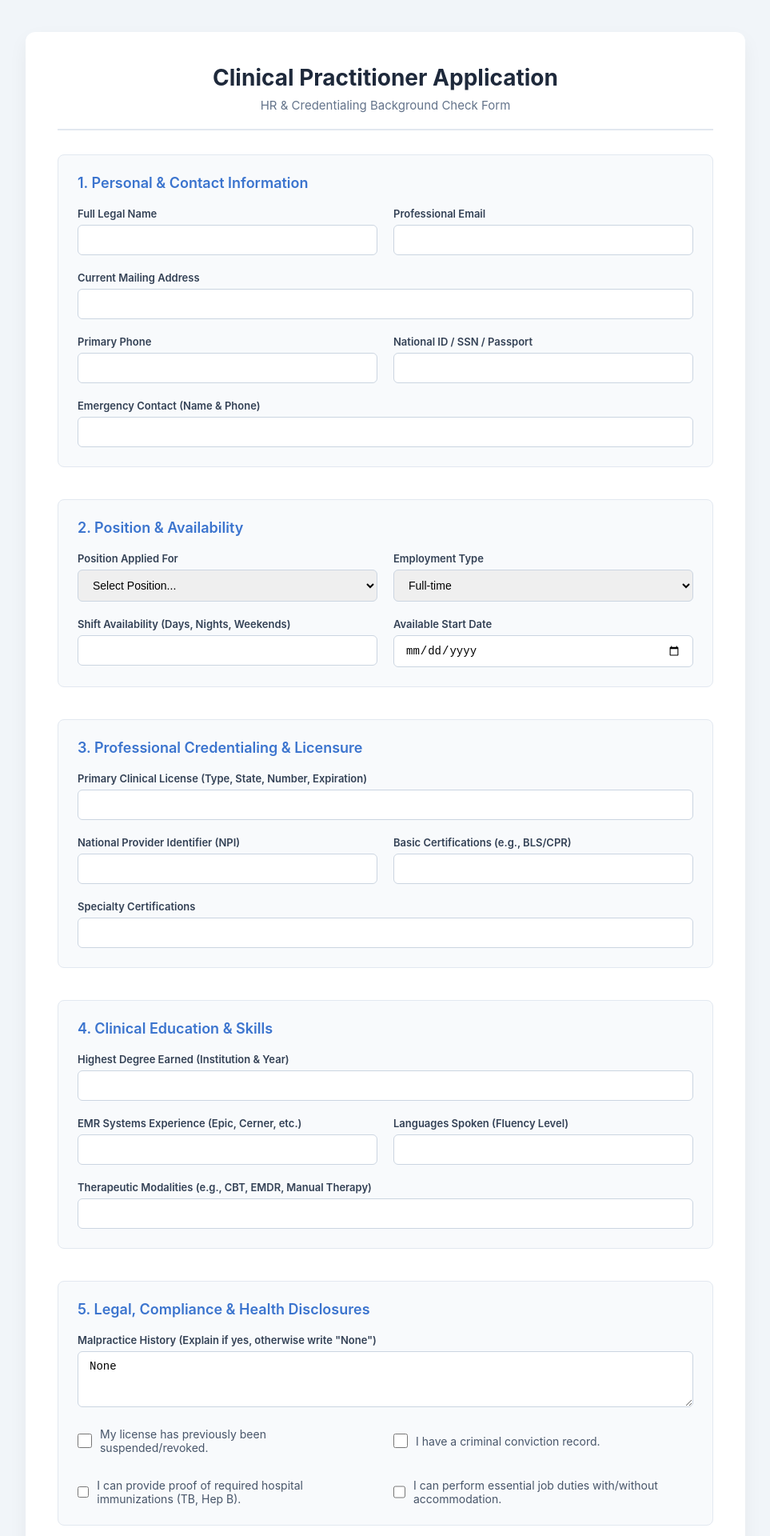
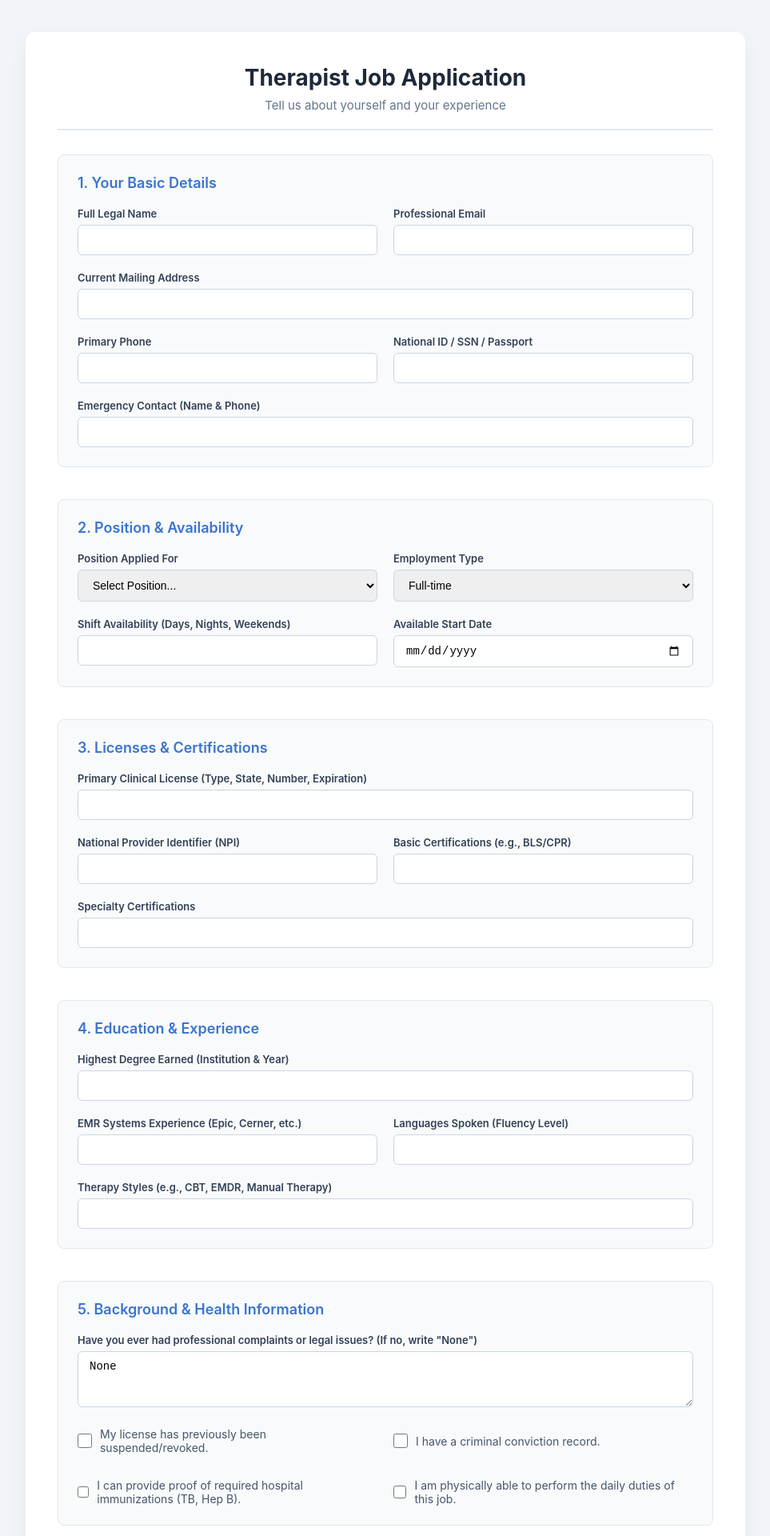
Before and after one commit to SultanFarid/CSE470-project, a React app in the folder frontend/: page /apply in a window 1280 px wide. Shown: the top 1920 px of the page at 80% size, without its empty margins (158-1121 px from the left). Built offline with nearby package versions, Linux system fonts and the light colour scheme; no server answers; the HTML template or start-up script is replaced by a standard one.

Commit message:
Sprint 2 update

```diff
--- a/frontend/src/components/therapist/TherapistJobForm.jsx
+++ b/frontend/src/components/therapist/TherapistJobForm.jsx
@@ -78,8 +78,8 @@ const TherapistJobForm = () => {
         <div className="job-form-wrapper">
             <div className="job-form-container">
                 <div className="form-header">
-                    <h2>Clinical Practitioner Application</h2>
-                    <p>HR & Credentialing Background Check Form</p>
+                    <h2>Therapist Job Application</h2>
+                    <p>Tell us about yourself and your experience</p>
                 </div>
 
                 {message.text && <div className={`alert alert-${message.type}`}>{message.text}</div>}
@@ -88,7 +88,7 @@ const TherapistJobForm = () => {
 
                     {/* Section 1: Personal Information */}
                     <div className="form-section">
-                        <div className="section-title">1. Personal & Contact Information</div>
+                        <div className="section-title">1. Your Basic Details</div>
                         <div className="grid-2">
                             <div className="form-group"><label>Full Legal Name</label><input type="text" name="name" onChange={handleChange} required /></div>
                             <div className="form-group"><label>Professional Email</label><input type="email" name="email" onChange={handleChange} required /></div>
@@ -129,7 +129,7 @@ const TherapistJobForm = () => {
 
                     {/* Section 3: Professional Credentialing */}
                     <div className="form-section">
-                        <div className="section-title">3. Professional Credentialing & Licensure</div>
+                        <div className="section-title">3. Licenses & Certifications</div>
                         <div className="grid-2">
                             <div className="form-group full-width"><label>Primary Clinical License (Type, State, Number, Expiration)</label><input type="text" name="primary_license" onChange={handleChange} required /></div>
                             <div className="form-group"><label>National Provider Identifier (NPI)</label><input type="text" name="npi" onChange={handleChange} /></div>
@@ -140,27 +140,27 @@ const TherapistJobForm = () => {
 
                     {/* Section 4 & 5: Education & Skills */}
                     <div className="form-section">
-                        <div className="section-title">4. Clinical Education & Skills</div>
+                        <div className="section-title">4. Education & Experience</div>
                         <div className="grid-2">
                             <div className="form-group full-width"><label>Highest Degree Earned (Institution & Year)</label><input type="text" name="education_history" onChange={handleChange} required /></div>
                             <div className="form-group"><label>EMR Systems Experience (Epic, Cerner, etc.)</label><input type="text" name="emr_experience" onChange={handleChange} /></div>
                             <div className="form-group"><label>Languages Spoken (Fluency Level)</label><input type="text" name="languages" onChange={handleChange} /></div>
-                            <div className="form-group full-width"><label>Therapeutic Modalities (e.g., CBT, EMDR, Manual Therapy)</label><input type="text" name="therapeutic_modalities" onChange={handleChange} /></div>
+                            <div className="form-group full-width"><label>Therapy Styles (e.g., CBT, EMDR, Manual Therapy)</label><input type="text" name="therapeutic_modalities" onChange={handleChange} /></div>
                         </div>
                     </div>
 
                     {/* Section 6: Legal, Compliance & Health */}
                     <div className="form-section">
-                        <div className="section-title">5. Legal, Compliance & Health Disclosures</div>
+                        <div className="section-title">5. Background & Health Information</div>
                         <div className="form-group" style={{marginBottom: '15px'}}>
-                            <label>Malpractice History (Explain if yes, otherwise write "None")</label>
+                            <label>Have you ever had professional complaints or legal issues? (If no, write "None")</label>
                             <textarea name="malpractice_history" rows="3" onChange={handleChange} required defaultValue="None"></textarea>
                         </div>
                         <div className="grid-2">
                             <div className="checkbox-group"><input type="checkbox" name="license_suspension" id="susp" onChange={handleChange}/><label htmlFor="susp">My license has previously been suspended/revoked.</label></div>
                             <div className="checkbox-group"><input type="checkbox" name="criminal_record" id="crim" onChange={handleChange}/><label htmlFor="crim">I have a criminal conviction record.</label></div>
                             <div className="checkbox-group"><input type="checkbox" name="immunization_proof" id="imm" onChange={handleChange}/><label htmlFor="imm">I can provide proof of required hospital immunizations (TB, Hep B).</label></div>
-                            <div className="checkbox-group"><input type="checkbox" name="physical_capability" id="phys" onChange={handleChange}/><label htmlFor="phys">I can perform essential job duties with/without accommodation.</label></div>
+                            <div className="checkbox-group"><input type="checkbox" name="physical_capability" id="phys" onChange={handleChange}/><label htmlFor="phys">I am physically able to perform the daily duties of this job.</label></div>
                         </div>
                     </div>
 
```
